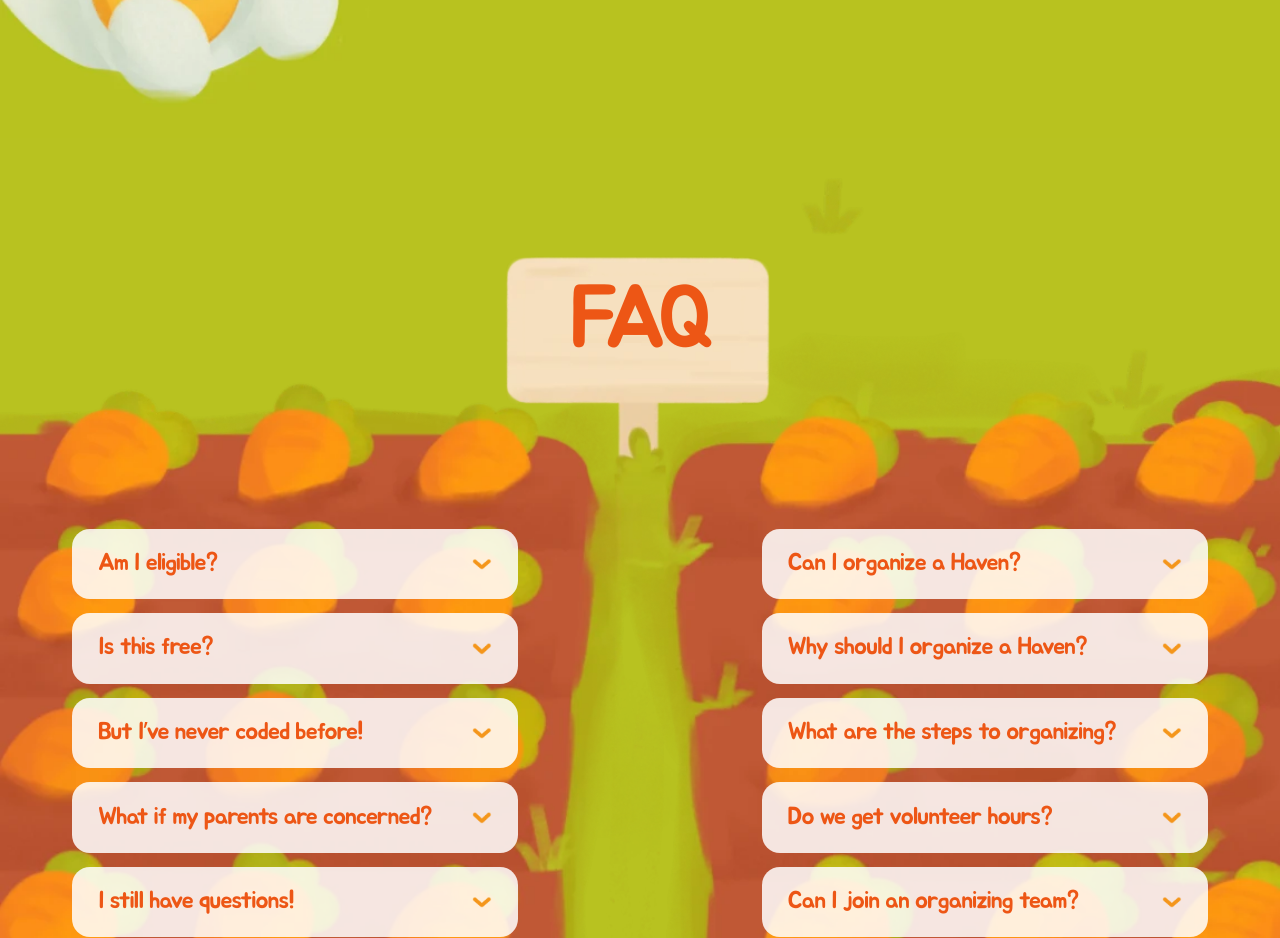
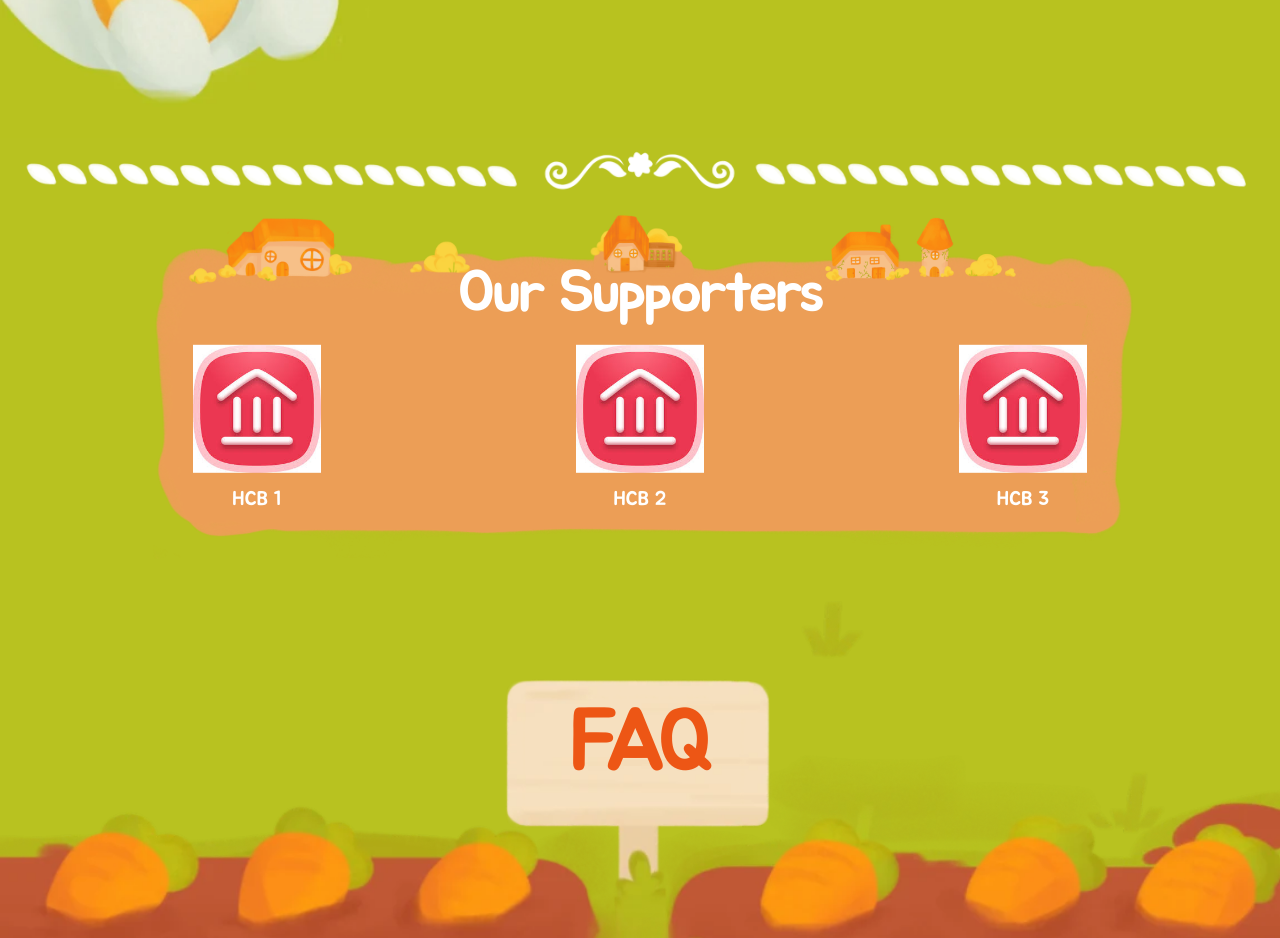
Before and after one commit to hackclub/haven, an Astro site: page / in a window 1280 px wide. Shown: the part 4280-5218 px from the top of the page. Built offline with nearby package versions, Linux system fonts and the light colour scheme; Astro itself is replaced by a stand-in of ours; a web font is replaced by a local one.

Commit message:
supporters first row

```diff
--- a/src/components/Sponsors.astro
+++ b/src/components/Sponsors.astro
@@ -11,15 +11,47 @@ const { heading, items } = Astro.props;
 
 {
   items.length > 0 && (
-    <section class="relative z-10 bg-haven-green py-[clamp(2.5rem,6vw,5rem)]">
+    <section class="relative z-10 bg-haven-green">
+      <div class="flex justify-self-center items-center h-[clamp(1rem,5vw,5rem)]">
+        <img
+          src="/images/sponsors/white-border.png"
+          class="h-full w-full object-contain"
+        />
+        <img
+          src="/images/sponsors/white-decor.png"
+          class="h-full w-full object-contain"
+        />
+        <img
+          src="/images/sponsors/white-border.png"
+          class="h-full w-full object-contain"
+        />
+      </div>
+      <div class="grid grid-cols-[1fr_auto_1fr] items-center h-[clamp(2rem,7vw,5rem)] gap-[clamp(1rem,8vw,8rem)] pt-2 relative z-10">
+        <img
+          src="/images/sponsors/houses-1-l.png"
+          class="h-[clamp(2rem,7vw,5rem)] object-contain justify-self-end"
+        />
+        <img
+          src="/images/sponsors/top-house.png"
+          class="h-[clamp(2rem,7vw,5rem)] object-contain justify-self-center"
+        />
+        <img
+          src="/images/sponsors/houses-1-r.png"
+          class="h-[clamp(2rem,7vw,5rem)] object-contain justify-self-start"
+        />
+      </div>
       <div class="shell">
-        <h2 class="text-center font-display text-display text-white">
+        <h2 class="text-center font-display text-display text-white -translate-y-[clamp(0.5rem,1vw,1rem)]">
           {heading}
         </h2>
-        <div class="panel mx-auto mt-[clamp(1.5rem,3.5vw,3rem)] max-w-[60rem] px-[clamp(1.25rem,3vw,3rem)] py-[clamp(1.5rem,3vw,2.5rem)]">
-          <ul class="flex flex-col items-center gap-[clamp(1rem,2vw,1.75rem)]">
+        <div class="relative mx-auto mt-[clamp(0.5rem,5vw,6rem)] max-w-[80rem]">
+          <img
+            src="/images/sponsors/brown-box-tall.png"
+            class="pointer-events-none absolute left-1/2 top-0 -z-10 w-[clamp(5rem,80vw,80rem)] -translate-x-1/2 -translate-y-1/2 object-contain"
+          />
+          <ul class="flex items-center gap-[clamp(1rem,2vw,1.75rem)] px-[clamp(1.25rem,3vw,3rem)]">
             {items.map((item) => (
-              <li class="w-full">
+              <li class="w-full flex flex-col items-center text-center -translate-y-[clamp(1rem,4vw,4rem)]">
                 <a
                   href={item.href}
                   target="_blank"
@@ -33,6 +65,9 @@ const { heading, items } = Astro.props;
                     decoding="async"
                     class="mx-auto max-h-[clamp(5rem,10vw,9rem)] w-full object-contain"
                   />
+                  <p class="text-white lg:text-[1.55cqw] lg:leading-[1.05] pt-4">
+                  {item.name}
+                  </p>
                 </a>
               </li>
             ))}
--- a/src/data/content.ts
+++ b/src/data/content.ts
@@ -244,9 +244,25 @@ export const pastEvents: PastEvent[] = [
   },
 ];
 
-export const supportersHeading = "Our supporters";
+export const supportersHeading = "Our Supporters";
 
-export const supporters: Sponsor[] = [];
+export const supporters: Sponsor[] = [
+  {
+    name: "HCB 1",
+    href: "https://hcb.hackclub.com",
+    image: "/images/sponsors/hcb-logo.jpeg",
+  },
+  {
+    name: "HCB 2",
+    href: "https://hcb.hackclub.com",
+    image: "/images/sponsors/hcb-logo.jpeg",
+  },
+  {
+    name: "HCB 3",
+    href: "https://hcb.hackclub.com",
+    image: "/images/sponsors/hcb-logo.jpeg",
+  },
+];
 
 export const sponsorsHeading = "Our sponsors";
 
```
Also changed, not shown: public/images/middle/hill-bg.png (added), public/images/sponsors/brown-box-short.png (added), public/images/sponsors/brown-box-tall.png (added), public/images/sponsors/hcb-logo.jpeg (added), public/images/sponsors/houses-1-l.png (added), public/images/sponsors/houses-1-r.png (added), public/images/sponsors/lil-brown-trail.png (added), public/images/sponsors/top-house.png (added), public/images/sponsors/white-border.png (added), public/images/sponsors/white-decor.png (added), src/pages/shirt.astro (deleted), 1 other file.
